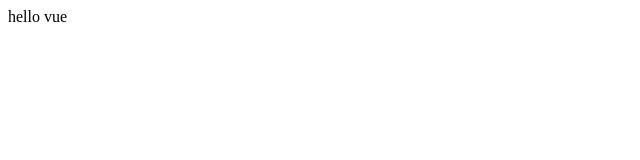
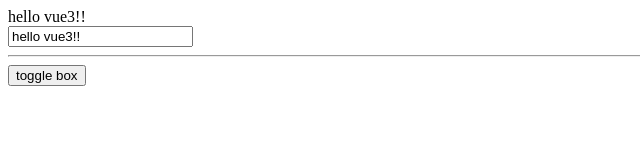
Before and after one commit to dsdyaz/vue-course, a plain HTML site: page index.html in a window 1280 px wide. Shown: the whole page, without its empty margins (0-640 px from the left). Drawn offline with nearby package versions, Linux system fonts and the light colour scheme.

Commit message:
add events

```diff
--- a/index.html
+++ b/index.html
@@ -4,14 +4,48 @@
     <meta charset="UTF-8" />
     <meta name="viewport" content="width=device-width, initial-scale=1.0" />
     <title>vue app</title>
+    <style>
+      .box {
+        background-color: blueviolet;
+        height: 200px;
+        width: 200px;
+      }
+      [v-cloak] {
+        display: none;
+      }
+    </style>
   </head>
   <body>
-    <div id="app">hello vue</div>
+    <div id="app" v-cloak>
+      <div>{{ greeting }}</div>
+      <input @keyup.enter="greet(greeting + '!!!!!')" v-model="greeting" type="text">
+
+      <hr>
+
+      <button @click.right.prevent="toggleBox">toggle box</button>
+      <div v-if="isVisible" class="box"></div>
+
+    </div>
 
     <script src="https://unpkg.com/vue@3/dist/vue.global.js"></script>
     <script>
-      const app = Vue.createApp({});
-      app.mount("#app")
+      const app = Vue.createApp({
+        data: function () {
+          return {
+            greeting: "hello vue3!!",
+            isVisible: false,
+          };
+        },
+        methods: {
+          toggleBox() {
+              this.isVisible = !this.isVisible
+          },
+          greet(greeting) {
+            console.log(greeting)
+          }
+        }
+      });
+      app.mount("#app");
     </script>
   </body>
 </html>
```
